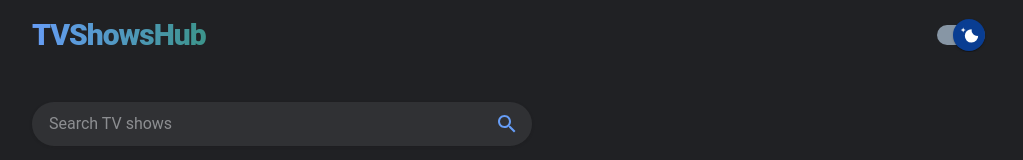
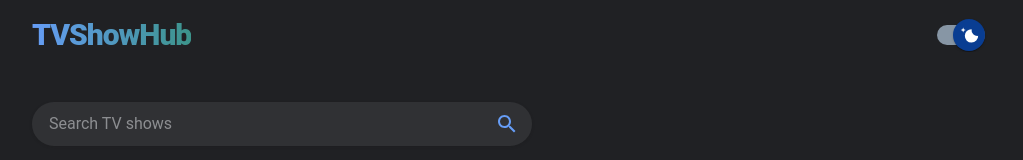
Before and after one commit to jovanavukicevicdev/tv-show-hub-vite, a React (Vite) app: page /shows in a window 1280 px wide. Shown: the top 160 px of the page, without its empty margins (128-1151 px from the left). Built offline with nearby package versions, Linux system fonts and the light colour scheme.

Commit message:
Minor logo style improvements; part 2

```diff
--- a/src/core/components/shared/Header.tsx
+++ b/src/core/components/shared/Header.tsx
@@ -18,7 +18,7 @@ const Header = () => {
     <StyledHeader>
       <ContentWrapper>
         <Link to="/shows">
-          <Logo>TVShowsHub</Logo>
+          <Logo>TVShowHub</Logo>
         </Link>
 
         <ThemeSwitch>
```
